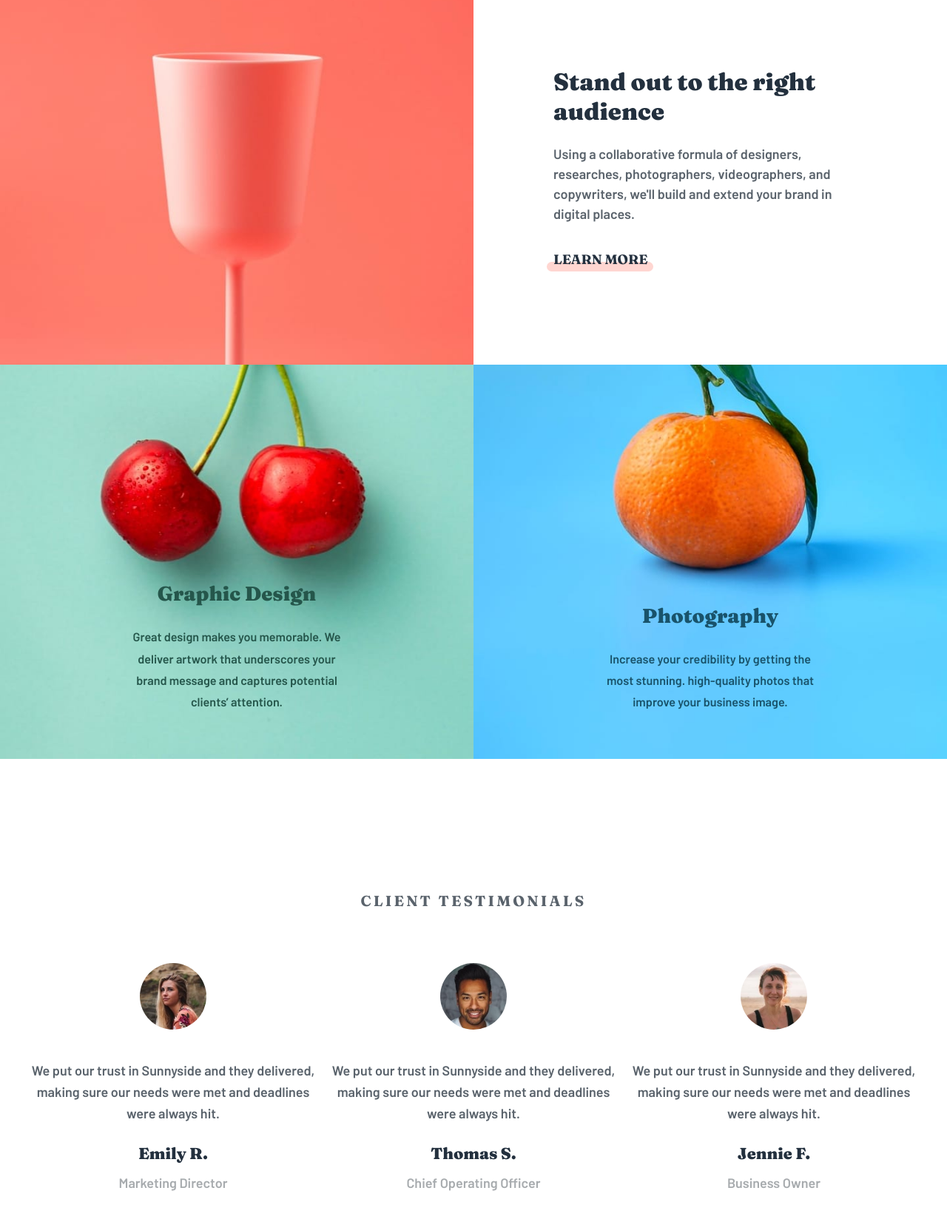
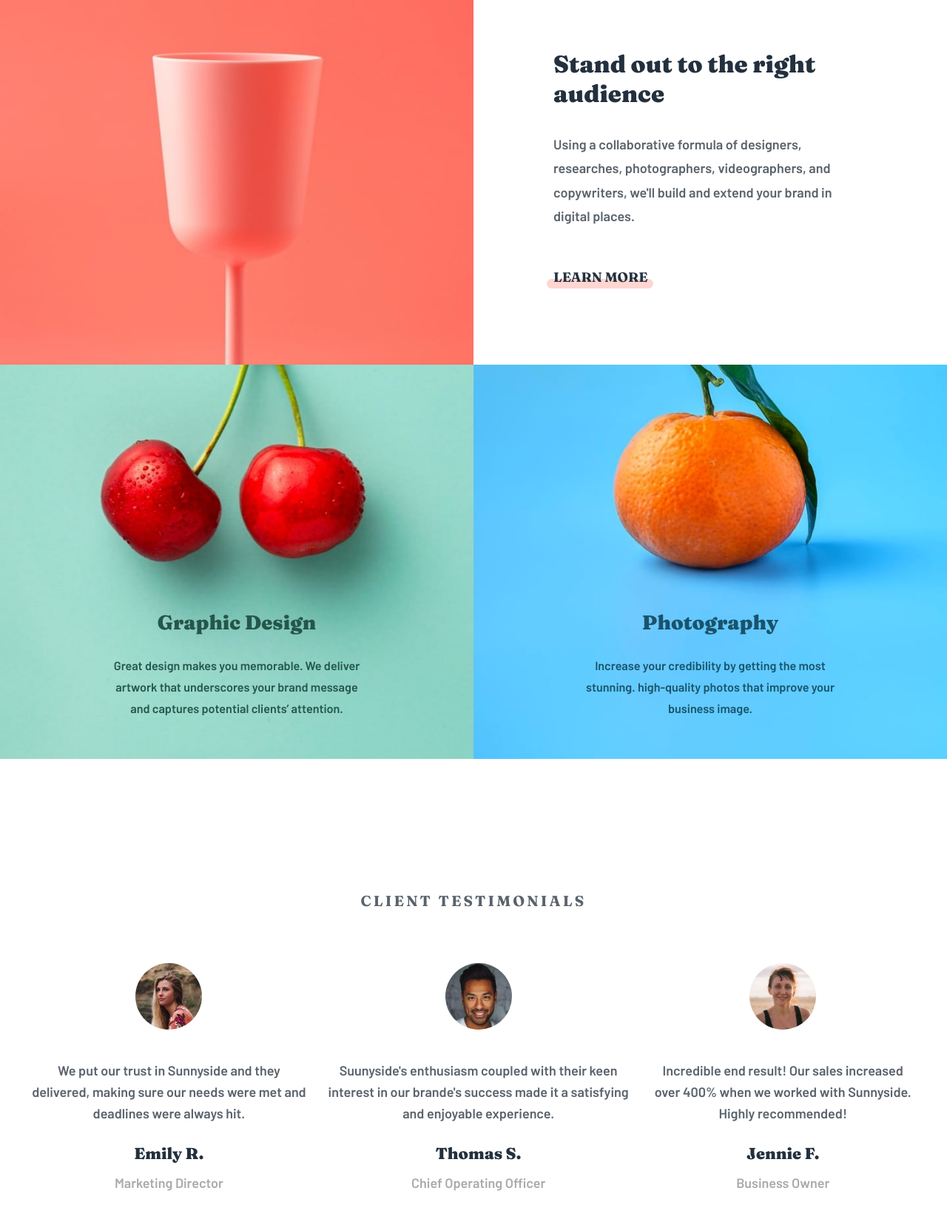
Before and after one commit to Jackmarrow/sunnyside-agency, a plain HTML site: page index.html in a window 1280 px wide. Shown: the part 1374-3022 px from the top of the page at 74% size. Drawn offline with Linux system fonts and the light colour scheme.

Commit message:
nav-bottom done & hover effect done

```diff
--- a/index.html
+++ b/index.html
@@ -98,8 +98,8 @@
                 alt="profile"
               />
               <p>
-                We put our trust in Sunnyside and they delivered, making sure
-                our needs were met and deadlines were always hit.
+                Suunyside's enthusiasm coupled with their keen interest in our
+                brande's success made it a satisfying and enjoyable experience.
               </p>
               <div class="details">
                 <span class="name">Thomas S.</span>
@@ -113,8 +113,8 @@
                 alt="profile"
               />
               <p>
-                We put our trust in Sunnyside and they delivered, making sure
-                our needs were met and deadlines were always hit.
+                Incredible end result! Our sales increased over 400% when we
+                worked with Sunnyside. Highly recommended!
               </p>
               <div class="details">
                 <span class="name">Jennie F.</span>
--- a/main.css
+++ b/main.css
@@ -258,7 +258,76 @@ h1{
 /*media query width 700px*/
 
 @media(min-width:700px){
+    .hero-image .nav-container .logo{
+        width:10em;
+    }
+    /*main image goupe*/
+    .images-groupe {
+        display:grid;
+        align-items:center;
+        grid-template-columns:repeat(2,1fr);
+        grid-template-areas:
+        '. A'
+        'B .';
+    }
 
+    .images-groupe .egg{
+        content:url("images/desktop/image-transform.jpg");
+        grid-area:A;
+    }
+
+    .images-groupe .cup{
+        content:url("images/desktop/image-stand-out.jpg");
+        grid-area:B;
+    }
+
+    .images-groupe .two-cherry{
+        content:url("images/desktop/image-graphic-design.jpg");
+    }
+
+    .images-groupe .one-orange{
+        content:url("images/desktop/image-photography.jpg");
+    }
+
+    .feature{
+        padding:.8em 1.5em;
+    }
+
+    .feature h2{
+        margin-bottom:.3em;
+    }
+
+    .feature p{
+        font-family:'Barlow',sans-serif;
+        line-height:150%;
+        color:var(--dark-text);
+        margin-bottom:1em;
+    }
+
+
+    .bottom-images .text-content{
+        position:absolute;
+        bottom:1em;
+        padding:0em .5em;
+    }
+
+    .bottom-images .text-content h2{
+       margin-bottom:.4em;
+    }
+
+    .feature p{
+        line-height:150%;
+    }
+
+    .bottom-images .text-content p{
+        line-height:160%;
+        width:21.8em;
+    }
+
+    .bottom-images .text-content{
+        left:50%;
+        transform:translateX(-50%);
+    }
 }
 
 @media(min-width:1024px){
@@ -294,48 +363,34 @@ h1{
     }
 
     /*main images groupe section*/
-    .images-groupe {
-        display:grid;
-        align-items:center;
-        grid-template-columns:repeat(2,1fr);
-        grid-template-areas:
-        '. A'
-        'B .';
-    }
 
     .images-groupe .feature{
         text-align:left;
-    }
-
-    .images-groupe .egg{
-        content:url("images/desktop/image-transform.jpg");
-        grid-area:A;
-    }
-
-    .images-groupe .cup{
-        content:url("images/desktop/image-stand-out.jpg");
-        grid-area:B;
-    }
-
-    .images-groupe .two-cherry{
-        content:url("images/desktop/image-graphic-design.jpg");
-    }
-
-    .images-groupe .one-orange{
-        content:url("images/desktop/image-photography.jpg");
     }
 
     .feature{
         padding:3.5em 6em;
     }
 
-    .bottom-images .text-content{
-        left:50%;
-        transform:translateX(-50%);
+    .feature h2{
+        margin-bottom:1em;
     }
 
+    .feature p{
+        line-height:180%;
+        margin-bottom:3em;
+    }
+
+    .bottom-images .text-content{
+        bottom:3em;
+    }
+
+    .bottom-images .text-content h2{
+        margin-bottom:1em;
+     }
+
     .bottom-images .text-content p{
-        max-width:21.8em;
+        line-height:180%;
     }
 
     /*testimonials section*/
@@ -359,10 +414,6 @@ h1{
         grid-template-columns:repeat(4,1fr);
     }
 
-    .footer-images img{
-        object-fit:fill;
-    }
-
     .footer-images .milk{
         content:url('images/desktop/image-gallery-milkbottles.jpg');
     }
@@ -378,4 +429,29 @@ h1{
     .footer-images .sugar{
         content:url('images/desktop/image-gallery-sugarcubes.jpg');
     }
+
+    /*hover effects*/
+
+    .nav-links button:hover{
+        color:white;
+        background-color:#6ecefe;
+        cursor:pointer;
+    }
+
+    .feature .first-link:hover::after{
+        opacity:1;
+    }
+
+    .feature .second-link:hover::after{
+        opacity:1;
+    }
+
+    .bottom-section .bottom-nav a:hover{
+        color:white;
+    }
+
+    .bottom-section .icons img:hover{
+        filter:brightness(500%);
+        cursor:pointer;
+    }
 }
```
